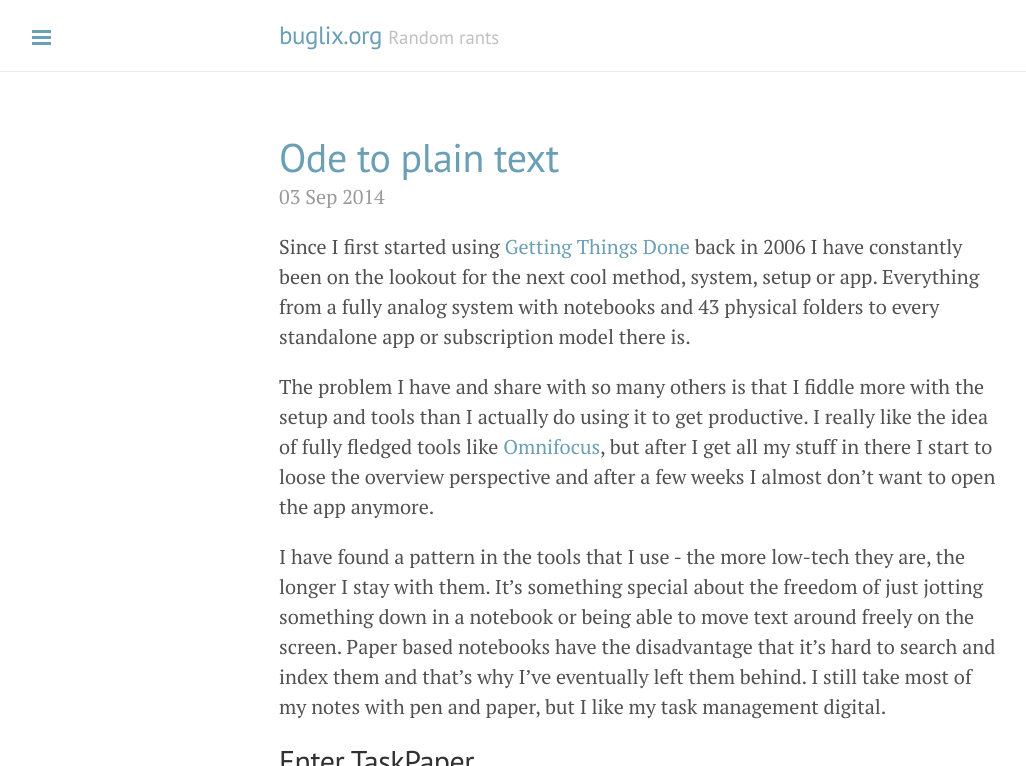
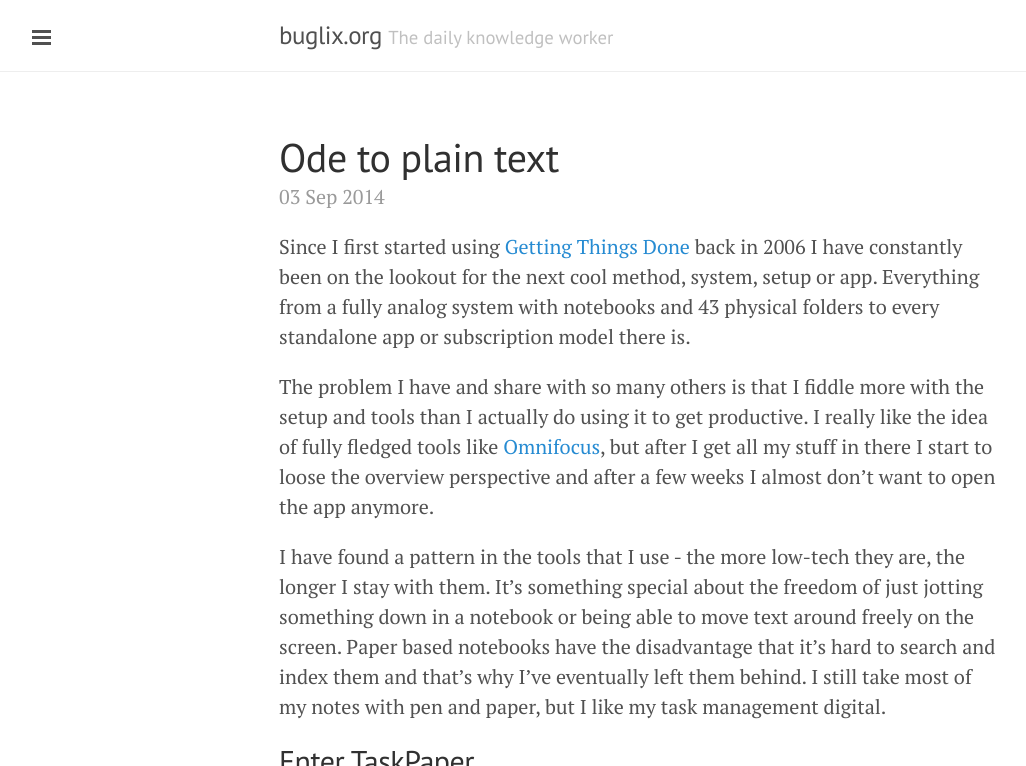
Before and after one commit to emilerl/emilerl.github.io, a Jekyll site: the page built from index.html, in a window 1280 px wide and 900 px high, cut to the strip 0-766 px from the top of the window. Shown: the whole strip, without its empty margins (1-1027 px from the left). Built offline with Jekyll 4.4.1, drawn with Linux system fonts in a browser that asks for light colours; Markdown is read by kramdown in place of the engine named in the settings; the list of posts is cut into pages by our own code.

Commit message:
Minor design updates

```diff
--- a/_config.yml
+++ b/_config.yml
@@ -7,7 +7,7 @@ permalink:        pretty
 
 # Setup
 title:            buglix.org
-tagline:          'Random rants'
+tagline:          'The daily knowledge worker'
 description:      'The personal blog of Emil Erlandsson'
 url:              http://buglix.org
 baseurl:          '/'
--- a/_layouts/default.html
+++ b/_layouts/default.html
@@ -3,7 +3,7 @@
 
   {% include head.html %}
 
-  <body class="theme-base-0d">
+  <body>
 
     {% include sidebar.html %}
 
```
